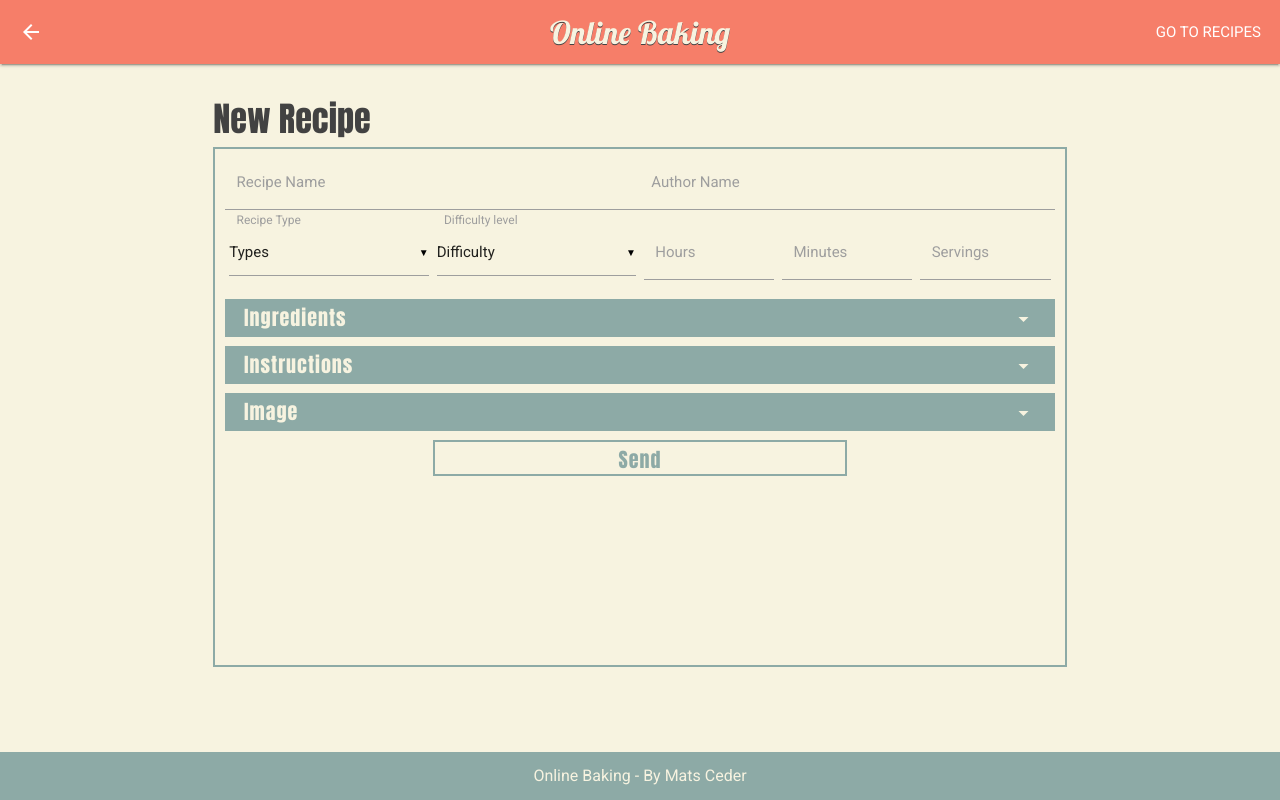
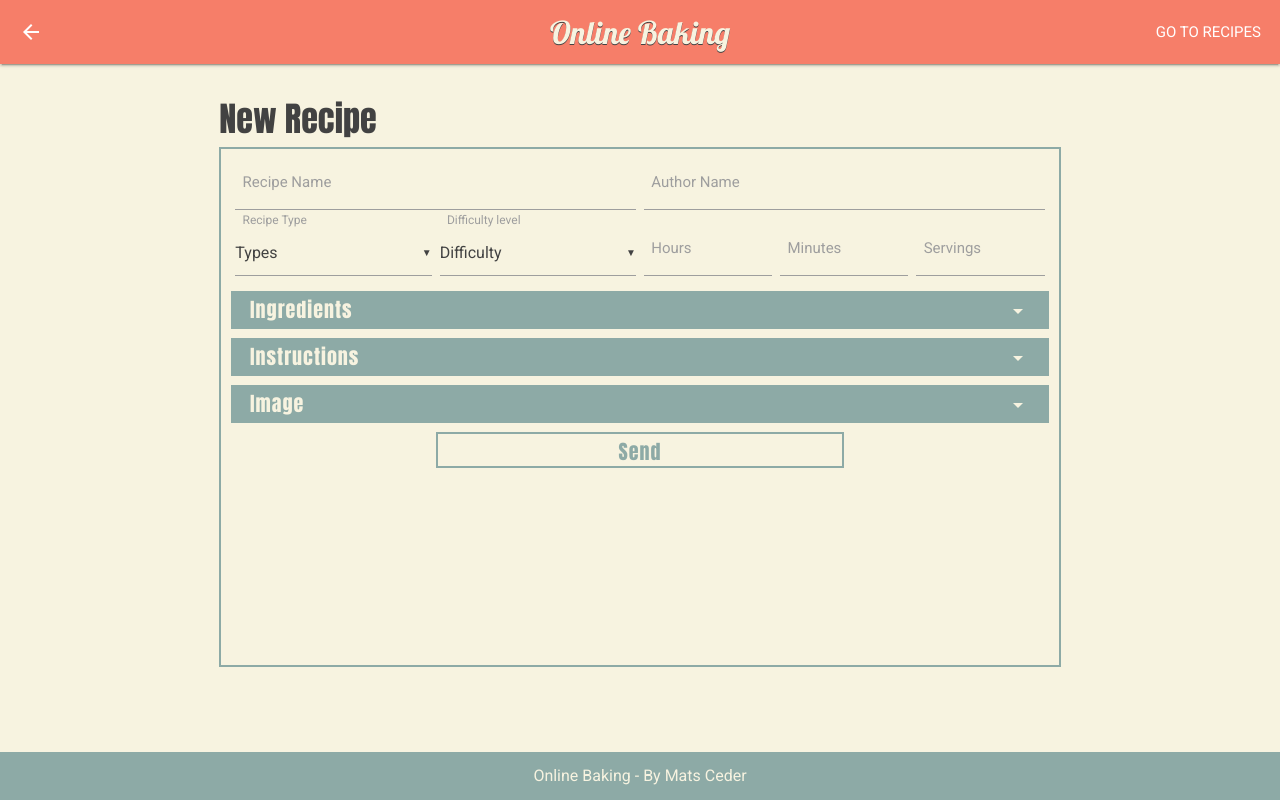
Before and after one commit to matsceder/dcdmp-mec-bake, a Flask app: page /recipe_new in a window 1280 px wide. Run offline with Flask 2, Linux system fonts and the light colour scheme; data that the repository does not hold is empty; some libraries are stand-ins or nearby versions.

Commit message:
fixed drop downs with wrong color backgrounds. more css to do. only r-update template left to fix

```diff
--- a/static/css/style.css
+++ b/static/css/style.css
@@ -15,6 +15,7 @@ body {
     display: flex;
     min-height: 100vh;
     flex-direction: column;
+    color: #424242;
 }
 
 header {
@@ -31,6 +32,10 @@ p {
     font-family: 'Roboto', sans-serif;
     font-size: 16px;
     color: #424242;
+}
+
+.caret {
+    color: #424242 !important;
 }
 
 /*    --------    Nav    --------    */
@@ -104,6 +109,10 @@ main {
     margin-bottom: 6px !important;
 }
 
+.content-row {
+    margin: 0px 9px !important;
+}
+
 .block-head {
     font-family: 'Anton', sans-serif;
     text-align: center;
@@ -130,7 +139,7 @@ main {
 }
 
 .content {
-    margin: 9px;
+    margin: 0px;
     background-color: #F7F3E0;
     border: 2px solid #8DAAA6;
     box-sizing: border-box;
@@ -144,7 +153,6 @@ main {
         width: -moz-available !important;
         width: -webkit-fill-available !important;
         width: fill-available !important;
-        margin: 0px 9px !important;
         height: 65vh;
     }
 }
@@ -233,7 +241,7 @@ main {
         padding: 0 !important;
     }
     .db-row {
-        margin: 36px 0px 0px 0px !important;
+        margin: 36px 9px 9px 9px !important;
     }
 }
 
@@ -277,6 +285,10 @@ main {
     background-color: #8DAAA6;
 }
 
+.td-drop>li>a:hover {
+    background-color: #7D9591 !important;
+}
+
 .headban-db {
     margin: 0px;
 }
@@ -311,6 +323,10 @@ main {
 
 a:active, a:hover>div>h5 {
     color: #424242;
+}
+
+.addnew-icon {
+    line-height: 0em !important;
 }
 
 /*    --------    Recipe View    --------    */
@@ -432,6 +448,12 @@ td {
     width: 48%;
 }
 
+.ed-btn:hover,
+.ed-btn:focus {
+    background-color: #8DAAA6 !important;
+    color: #F7F3E0 !important;
+}
+
 .e-btn {
     margin-right: 4px;
 }
@@ -467,11 +489,36 @@ td {
 
 input {
     margin-bottom: 0px !important;
+    font-size: 16px !important;
+}
+
+input:focus,
+input.valid {
+    border-bottom: 1px solid #9E9E9E !important;
+    -webkit-box-shadow: none !important;
+    box-shadow: none !important;
+}
+
+
+label.active {
+    color: rgba(0,0,0,0.2) !important;
 }
 
 .input-field {
     padding: 5px 0px !important;
     margin-top: 0;
+}
+
+@media (min-width: 601px) {
+    #new-init-info>.input-field {
+        padding-left: 4px !important;
+        padding-right: 4px !important;
+    }
+
+    #new-init-info>.input-field>.select-wrapper {
+        margin-left: 0 !important;
+        margin-right: 0 !important;
+    }
 }
 
 .input-field>input {
@@ -483,13 +530,27 @@ input {
     margin-left: 4px !important;
 }
 
+.input-select>.select-wrapper>.dropdown-content {
+    background-color: #F7F3E0 !important;
+}
+
+.input-select>.select-wrapper>.dropdown-content>li>span {
+    color: #424242 !important;
+}
+
+.input-select>.select-wrapper>.dropdown-content>li>span:hover {
+    background-color: #F7F3E0 !important;
+    color: #8DAAA6 !important;
+}
+
 .time-serve,
 td.input-field {
-    border: solid 4px #F7F3E0;
+    border: solid 4px #;
 }
 
 .new-ing-am {
     left: 0 !important;
+    border: 0px 3px solid #F7F4E0
 }
 
 .collaps-instruction-view {
@@ -501,3 +562,11 @@ td.input-field {
 td.input-field.step-ins {
     border: 0;
 }
+
+.input-field>input.rec-pic {
+    margin-bottom: 0px !important;
+}
+
+.addnew-row {
+    margin: 9px !important;
+}
--- a/templates/base.html
+++ b/templates/base.html
@@ -13,7 +13,7 @@
     {% block head %}
     {% endblock %}
 
-    <title>{% block title %}Index{% endblock %}</title>
+    <title>{% block title %}{% endblock %}</title>
 
 </head>
 
@@ -29,7 +29,8 @@
             <div class="nav-wrapper">
                 <a href="{{ url_for('index') }}" class="brand-logo center">Online Baking</a>
                 <ul class="left">
-                {% block navback %}{% endblock %}
+                {% block navback %}
+                {% endblock %}
                 </ul>
                 <ul class="right">
                     <li><a href="{{ url_for('recipe_db') }}" class="right hide-on-med-and-down">GO TO RECIPES</a></li>
@@ -42,18 +43,19 @@
     <main>
 
     {% block mainhead %}
-
     {% endblock %}
 
-    <div class="row">
+    <div class="row content-row">
     <div class="content col s12 m10 offset-m1 l8 offset-l2">
 
     {% block content %}
-
     {% endblock %}
 
     </div>
     </div>
+
+    {% block addbtn %}
+    {% endblock %}
 
     </main>
 
--- a/templates/recipe-new.html
+++ b/templates/recipe-new.html
@@ -28,15 +28,15 @@ New Recipe
 <form class="col s12 new-form" action="{{ url_for('send_new') }}" method="POST">
     <div id="new-init-info" class="row">
         <div class="input-field new-f-field col s12 m6">
-            <input id="rec_name" name="rec_name" type="text" class="validate">
+            <input id="rec_name" name="rec_name" type="text" class="validate" required>
             <label for="icon_prefix">Recipe Name</label>
         </div>
         <div class="input-field new-f-field col s12 m6">
-            <input id="rec_aut" name="rec_aut" type="text" class="validate">
+            <input id="rec_aut" name="rec_aut" type="text" class="validate" required>
             <label for="icon_prefix">Author Name</label>
         </div>
-        <div class="input-field col s6 m3">
-            <select id="rec_type" name="rec_type">
+        <div class="input-field input-select col s6 m3">
+            <select id="rec_type" name="rec_type" required>
                 <option value="" disabled selected>Types</option>
                 {% for type in recipe_type %}
                     {% if type.rec_type == '0' %}
@@ -47,8 +47,8 @@ New Recipe
             </select>
             <label>Recipe Type</label>
         </div>
-        <div class="input-field col s6 m3">
-            <select id="rec_diff" name="rec_diff">
+        <div class="input-field input-select col s6 m3">
+            <select id="rec_diff" name="rec_diff" required>
                 <option value="" disabled selected>Difficulty</option>
                 {% for diff in recipe_diff %}
                     {% if diff.rec_diff == '0' %}
@@ -59,16 +59,16 @@ New Recipe
             </select>
             <label>Difficulty level</label>
         </div>
-        <div class="input-field time-serve col s4 m2">
-            <input id="rec_time_h" name="rec_time_h" type="number" class="validate">
+        <div class="input-field input-select time-serve col s4 m2">
+            <input id="rec_time_h" name="rec_time_h" type="number" class="validate" required>
             <label for="icon_prefix">Hours</label>
         </div>
-        <div class="input-field time-serve col s4 m2">
-            <input id="rec_time_m" name="rec_time_m" type="number" min="0" max="59" class="validate">
+        <div class="input-field input-select time-serve col s4 m2">
+            <input id="rec_time_m" name="rec_time_m" type="number" min="0" max="59" class="validate" required>
             <label for="icon_prefix">Minutes</label>
         </div>
-        <div class="input-field time-serve col s4 m2">
-            <input id="rec_serve" name="rec_serve" type="number" min="0" max="59" class="validate">
+        <div class="input-field input-select time-serve col s4 m2">
+            <input id="rec_serve" name="rec_serve" type="number" min="0" max="59" class="validate" required>
             <label for="icon_prefix">Servings</label>
         </div>
     </div>
@@ -124,25 +124,23 @@ New Recipe
                     <tr class="col s12">
                         <td class="col s12 step-num">- Step {{loop.index}} -</td>
                         <td class="input-field col s12 step-ins">
-                            <input id="step{{loop.index}}" name="rec_step{{loop.index}}" type="text" placeholder="Describe step" class="validate step-text-line">
+                            <input id="step{{loop.index}}" name="rec_step{{loop.index}}" type="text" placeholder="Describe step" class="validate">
                         </td>
                     </tr>
                 {% endfor %}
                 </table>
             </div>
         </li>
-
-
         <li id="view-image">
-            <div class="collapsible-header collaps-head-view">
+            <div class="collapsible-header collaps-head-view collaps-img">
                 <span class="col s11">Image</span>
                 <i class="material-icons col s1">arrow_drop_down</i>
             </div>
             <div class="collapsible-body collaps-body-view">
                 <table>
-                    <tr>
-                        <td class="col s12 view-img-td input-field">
-                            <input id="rec_pic" name="rec_pic" type="text" class="validate">
+                    <tr class="col s12">
+                        <td class="input-field col s12 step-ins">
+                            <input id="rec_pic" name="rec_pic" type="text" class="validate rec-pic">
                             <label for="icon_prefix">Link to image</label>
                         </td>
                     </tr>
@@ -156,9 +154,7 @@ New Recipe
 <!--    Button for disabling submit from enter key press    -->
 <button type="submit" disabled style="display: none" aria-hidden="true"></button>
 
-<button class="ed-btn btn col s6 offset-s3" type="submit" name="action">Send</i>
-
-</button>
+<button class="ed-btn btn col s6 offset-s3" type="submit" name="action">Send</button>
 
 </form>
 
--- a/templates/recipe-view.html
+++ b/templates/recipe-view.html
@@ -15,7 +15,7 @@
 
 <div class="row db-row">
     <div class="head-col col s12 m10 offset-m1 l8 offset-l2">
-        <div class="bread-head col s12 m5 l4">
+        <div class="bread-head col s12 m7 l7">
             <h4 class="page-head">{{recipe.rec_name}}</h4>
         </div>
         <a class="ed-btn d-btn btn col m2 right" href="{{ url_for('delete_recipe', recipe_id=recipe._id)}}" >Delete<i class="ed-icon far fa-trash-alt"></i></a>
```
Also changed, not shown: templates/recipe-db.html (+10 -0 lines).
